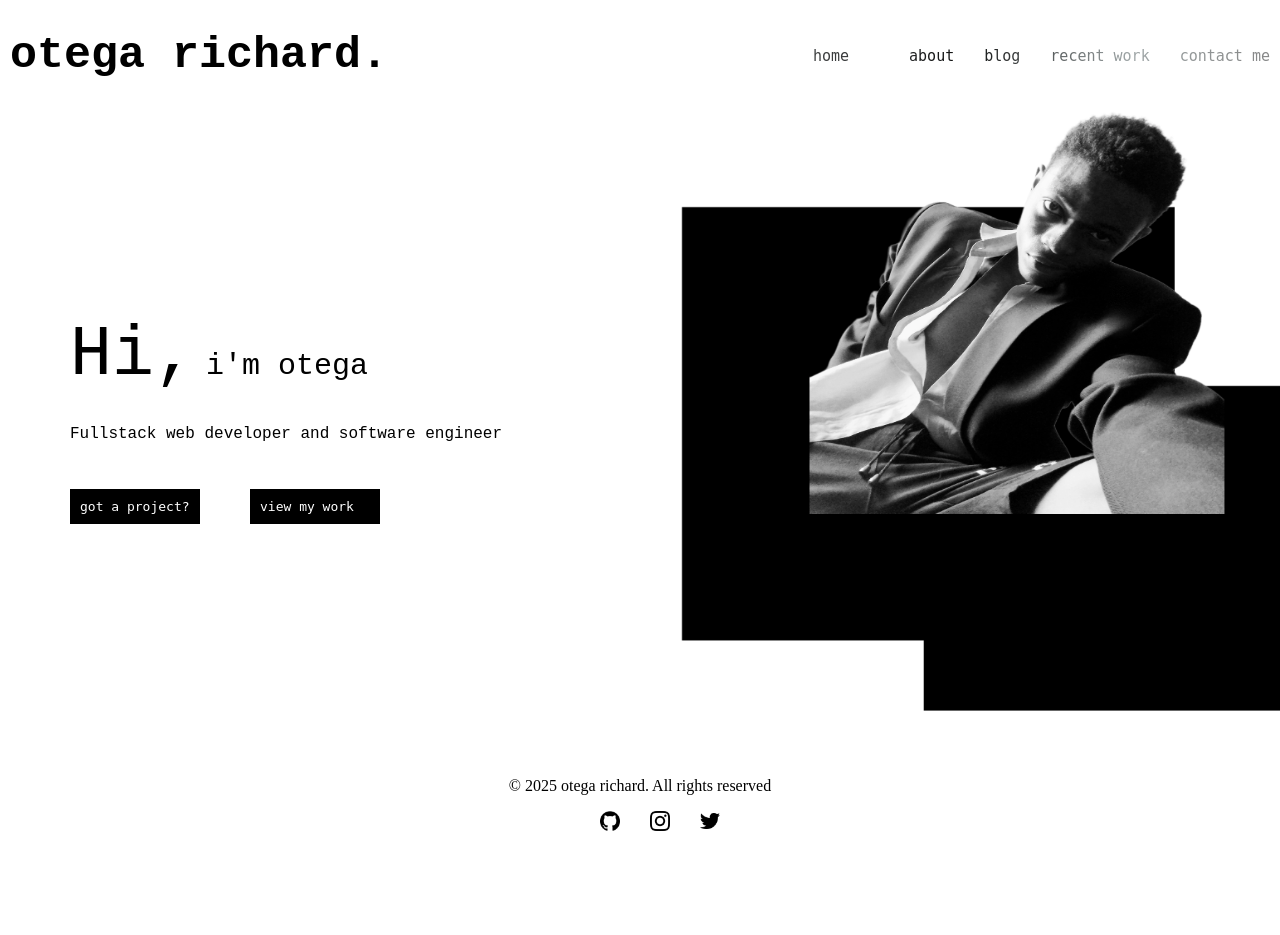
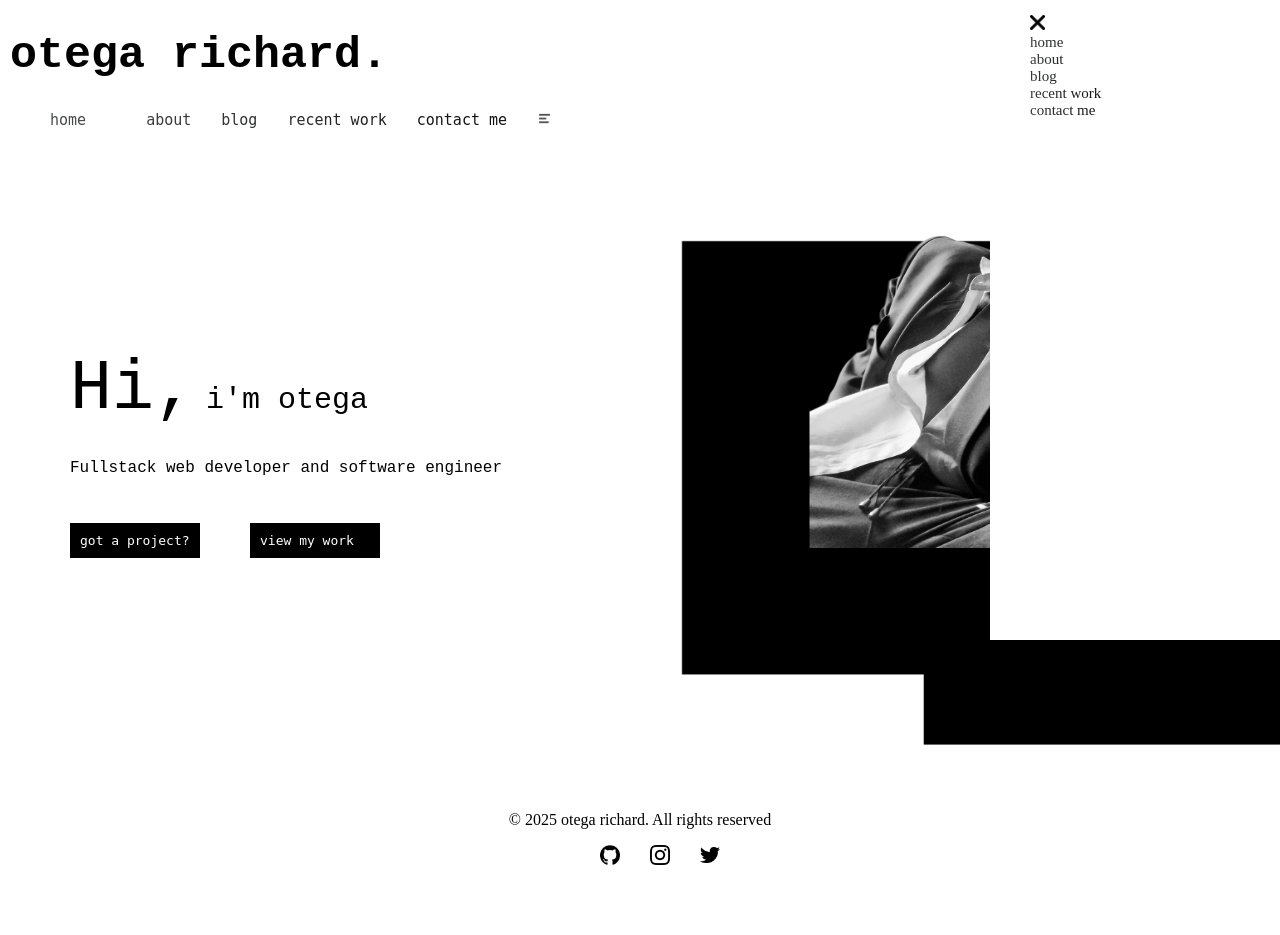
Before and after one commit to KingKunt4/portfolio-site, a Django app: page / in a window 1280 px wide. Before the commit the page ends 831 px from the top, so only its background shows below. Run offline with Django 5.2, Linux system fonts and the light colour scheme.

Commit message:
Added mobile responsive elements. Added pop-out sidebar. Created contact page with simple form (un-styled)

```diff
--- a/home/templates/base.html
+++ b/home/templates/base.html
@@ -3,19 +3,32 @@
 <html lang="en">
     <head>
         <meta name="viewport" content="width= device-width; initial-scale= 1.0">
-        <title>{% block title %}{% endblock %} |otega richard</title>
+        <title>{% block title %}{% endblock %} | otega richard</title>
         <link rel="stylesheet" href="{% static 'styles.css' %}">
     </head>
     <body>
         <header>
             <h1>otega richard.</h1>
+            <div class="navbar">
               <ul>
+                  <li class="hideOnMobile"><a href="{% url 'home' %}">home</li>
+                  <li class="hideOnMobile"><a href="{% url 'about' %}">about</a></li>
+                  <li class="hideOnMobile"><a href="{% url 'blog' %}">blog</a></li>
+                  <li class="hideOnMobile"><a href="{% url 'portfolio' %}">recent work</a></li>
+                  <li class="hideOnMobile"><a href="{% url 'contact' %}">contact me</a></li>
+                  <li onclick="showSideBar()"><img src="{% static 'align-left.png' %}"></li>
+              </ul>
+            </div>
+            <div class="sidebar">
+                <ul>
+                    <li onclick="hideSideBar()"><img src="{% static 'cross.png' %}"></li>
                     <li><a href="{% url 'home' %}">home</li>
                     <li><a href="{% url 'about' %}">about</a></li>
                     <li><a href="{% url 'blog' %}">blog</a></li>
                     <li><a href="{% url 'portfolio' %}">recent work</a></li>
                     <li><a href="{% url 'contact' %}">contact me</a></li>
                 </ul>
+            </div>
         </header>
        {% block content %}
        {% endblock %}
@@ -27,5 +40,15 @@
                 <li><a href="#"><img src="{% static  'twitter-icon.png' %}" alt="twitter"></a></li>
             </ul>
         </footer>
+        <script>
+            function showSideBar(){
+                const sidebar = document.querySelector('.sidebar')
+                sidebar.style.display = 'flex'
+            }
+            function hideSideBar(){
+                const sidebar = document.querySelector('.sidebar')
+                sidebar.style.display = 'none'
+            }
+        </script>
     </body>
 </html>
--- a/home/templates/blog.html
+++ b/home/templates/blog.html
@@ -18,4 +18,5 @@
                     <p>Getting your foot in the door and printing your first 'Hello world' to the screen is quite exhilirating and give you a rush, but as you learn more and write some basic programs with loops and conditionals, maybe even functions, it is natural to feel yourself slowing down and not quite sure of where to take it to next...</p>
                     <a href="#">read more...</a>
                 </div>
+            </section>
   {% endblock %}
--- a/home/views.py
+++ b/home/views.py
@@ -1,5 +1,6 @@
 from django.shortcuts import render
 from .models import newProject
+from .forms import contactForm
 
 def home(request):
   return render(request, 'index.html')
@@ -17,4 +18,5 @@
   })
 
 def contact(request):
-  return render(request, 'contact.html')
+  form = contactForm()
+  return render(request, 'contact.html', {'form': form})
--- a/portfolio/settings.py
+++ b/portfolio/settings.py
@@ -25,7 +25,7 @@
 # SECURITY WARNING: don't run with debug turned on in production!
 DEBUG = True
 
-ALLOWED_HOSTS = ['t3ga.pythonanywhere.com']
+ALLOWED_HOSTS = ['t3ga.pythonanywhere.com', '127.0.0.1']
 
 
 # Application definition
--- a/static/styles.css
+++ b/static/styles.css
@@ -1,10 +1,13 @@
+null{
+    width: auto;
+}
 body {
     margin: 0;
     padding: 0;
     max-width: 100vw;
 }
 header{
-    display: flex;
+
     align-items: center;
     justify-content: space-between;
     padding: 0 10px;
@@ -20,8 +23,9 @@
     }
 }
 
-header ul{
+.navbar ul{
     display: flex;
+    position: relative;
     list-style-type: none;
     gap: 30px;
     font-family: Monospace;
@@ -34,12 +38,50 @@
     animation: animate-gradient 2.5s linear infinite;
     transition: 1s;
 }
-header ul li:hover{
+.navbar ul li:hover{
     background-clip: none;
     -webkit-text-fill-color: black;
     border-radius: 5px;
     cursor: pointer;
 
+}
+.navbar img{
+  width: 15px;
+  height: 15px;
+}
+.sidebar{
+  position: absolute;
+  top: 0;
+  right: 0;
+  height:80vh;
+  gap: 200px;
+  z-index: 999;
+  background-color: white;
+  display: flex;
+  flex-direction: column;
+  align-items: flex-start;
+
+}
+.sidebar img{
+  width: 15px;
+  height: 15px;
+}
+.sidebar ul{
+
+    width: 250px;
+    list-style-type: none;
+    font-size: 15px;
+    background: linear-gradient(to right, #a0a7a8ff, grey, rgb(200, 200, 210), #929899, #464849, #0f1010, #a0a7a8ff);
+    background-size: 200%;
+    background-clip : text;
+    -webkit-background-clip: text;
+    -webkit-text-fill-color: transparent;
+    animation: animate-gradient 2.5s linear infinite;
+    transition: 1s;
+
+}
+.sidebar li a{
+    width: 100%;
 }
 .intro-section{
     display: flex;
@@ -175,6 +217,10 @@
     width: 100%;
     height: auto;
 }
+.errorpage{
+  text-align: center;
+  font-family: 'Courier New', Courier, monospace;
+}
 @keyframes scaleUp{
     from{
         opacity: 0;
```
Also changed, not shown: home/forms.py (added, +8 -0 lines), home/static/styles.css (+123 -3 lines), home/templates/contact.html (added, +10 -0 lines), portfolio/templates/500.html (added, +12 -0 lines), db.sqlite3, home/migrations/0003_alter_newproject_options.py (added), home/migrations/0004_alter_newproject_options.py (added), home/static/align-left.png (added), home/static/cross.png (added), static/align-left.png (added), static/cross.png (added). Lines whose indentation alone changed are shown as unchanged.
